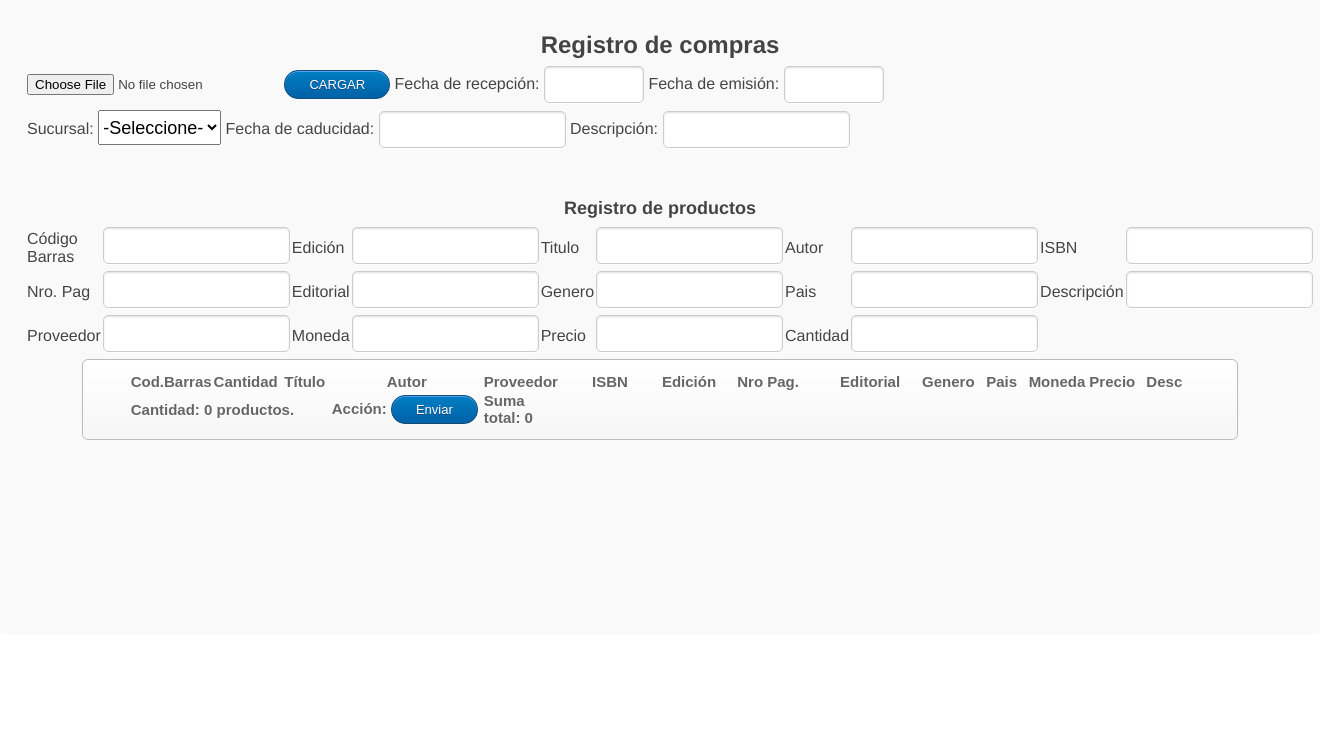
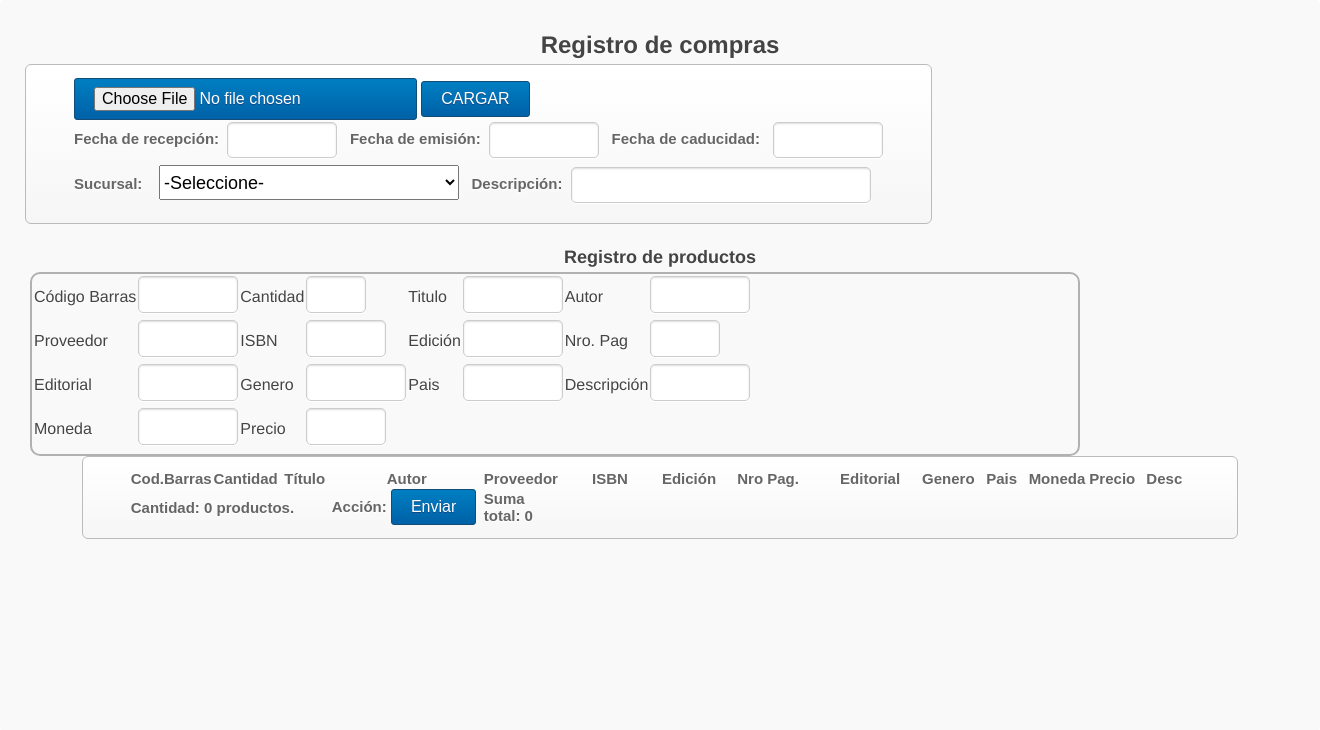
Before and after one commit to jcastillop/librerias, a PHP site: page /vista/ventana_compras/registro/index.php in a window 1320 px wide. Shown: the top 730 px of the page. Run offline with PHP 8.4, Linux system fonts and the light colour scheme; data that the repository does not hold is empty; some libraries are stand-ins or nearby versions.

Commit message:
index.php
cambio de estilos

```diff
--- a/vista/ventana_compras/registro/index.php
+++ b/vista/ventana_compras/registro/index.php
@@ -52,22 +52,28 @@ require_once("../../../conexiones/class_cliente.php");
             <h1 align="center">Registro de compras</h1>
             <div class="content">
 
-            <div  class="form">
-            <table>
+            <table class="mi_tabla">
+
+
+
+
+
                  <tr>
                     <td>
-                      <input type="file"  name="file" id="file"/>
-                      <input class="button"  type="button"  id="cargarxls" name="cargarxls" value="CARGAR"/>
-                      Fecha de recepción:
-                      <input name ="fecha_recepcion" type="text" id="fecha_recepcion" class="input username" style="width:100px" />
-                      Fecha de emisión:
-                      <input name ="fecha_emision" type="text" id="fecha_emision" class="input username" style="width:100px" />
+                        <input type="file" class="enviar" name="file" id="file"/>
+                        <input class="enviar" type="button"  id="cargarxls" name="cargarxls" value="CARGAR"/>
                     </td>
                 </tr>
                 <tr>
                     <td>
-                        Sucursal:
-                        <select  name="sucursal" id="sucursal"   class="menu" onchange="from(document.form1.sucursal.value,'midiv','prueba.php')">
+                        Fecha de recepción:&nbsp;&nbsp;<input name ="fecha_recepcion" type="text" id="fecha_recepcion" class="input username" style="width:110px" />
+                        &nbsp;&nbsp;Fecha de emisión:&nbsp;&nbsp;<input name ="fecha_emision" type="text" id="fecha_emision" class="input username" style="width:110px" />
+						&nbsp;&nbsp;Fecha de caducidad:&nbsp;&nbsp; <input name ="fecha_caducidad" type="text" id="fecha_caducidad" class="input username" style="width:110px" />
+                    </td>
+                </tr>
+                <tr>
+                    <td>Sucursal:   &nbsp;&nbsp;
+                        <select  name="sucursal" id="sucursal"  style="width:300px" class="menu" >
                             <option value="">-Seleccione-</option>
                             <?php
                                  $tra=new sucursal();
@@ -80,82 +86,86 @@ require_once("../../../conexiones/class_cliente.php");
                                  }
                             ?>
                         </select>
-                        Fecha de caducidad:
-                        <input name ="fecha_caducidad" type="text" id="fecha_caducidad" class="input username"  />
-                        Descripción:
-                        <input name ="descripcion" type="text" id="descripcion" class="input username"  />
+                         &nbsp;&nbsp;Descripción:&nbsp;&nbsp;<input name ="descripcion" type="text" id="descripcion" class="input username" style="width:300px" />
                     </td>
                 </tr>
                 <tr>
-                    <td>&nbsp;</td>
+
                 </tr>
+
             </table>
             </div>
 
              <br />
              <h2 align="center">Registro de productos</h2>
-            <div id="frm_usu">
-                <table border="0" class="table_css" align="center">
+            <div id="frm_usu" style="width: 1050px; margin-left: 5px; border-radius: 10px;border: 2px solid #B1B1B1;">
+                <table border="0" align="center">
 
                     <tbody>
            <tr>
-             <td colspan="10">
-            </td>
-             </tr>
-           <tr>
                             <td>Código Barras</td>
-                            <td><input name="cod_bar_tit" type="text" id="cod_bar_tit" onkeypress="return tabular(event,this)"/></td>
+                            <td><input name="cod_bar_tit" class="input username" style="width:100px" type="text" id="cod_bar_tit" onkeypress="return tabular(event,this)"/></td>
 
-                            <td>Edición</td>
-                            <td><input name="edic_tit" type="text" id="edic_tit" onkeypress="return tabular(event,this)"/></td>
+                            <td>Cantidad</td>
+                            <td><input name="cant_tit" class="input username"style="width:60px" type="text" id="cant_tit" class="required" onkeypress="return tabular(event,this)"/></td>
 
                             <td>Titulo</td>
-                            <td><input name="tit_tit"   type="text" id="tit_tit" onkeypress="return tabular(event,this)"/></td>
+                            <td><input name="tit_tit" class="input username" style="width:100px" type="text" id="tit_tit" class="required" onkeypress="return tabular(event,this)"/></td>
 
                             <td>Autor</td>
-                            <td><input name="aut_tit" type="text" id="aut_tit" onkeypress="return tabular(event,this)"/></td>
+                            <td><input name="aut_tit" class="input username" style="width:100px" type="text" id="aut_tit" onkeypress="return tabular(event,this)"/></td>
 
-                            <td>ISBN</td>
-                            <td><input name="isbn_tit" type="text" id="isbn_tit" onkeypress="return tabular(event,this)"/></td>
-                        </tr>
-                        <tr>
-                            <td>Nro. Pag</td>
-                            <td><input name="nro_tit" type="text" id="nro_tit" onkeypress="return tabular(event,this)"/></td>
 
-                            <td>Editorial</td>
-                            <td><input name="edi_tit" type="text" id="edi_tit" onkeypress="return tabular(event,this)"/></td>
-
-                            <td>Genero</td>
-                            <td><input name="gen_tit" type="text" id="gen_tit" onkeypress="return tabular(event,this)"/></td>
-
-                            <td>Pais</td>
-                            <td><input name="pai_tit" type="text" id="pai_tit" onkeypress="return tabular(event,this)"/></td>
-
-                            <td>Descripción</td>
-                            <td><input name="desc_tit" type="text" id="desc_tit" onkeypress="return tabular(event,this)"/></td>
 
                              </tr>
 						<tr>
 						<td>Proveedor</td>
-                          <td><input name="prov_tit" type="text" id="prov_tit" onkeypress="return tabular(event,this)"/></td>
+                            <td><input name="prov_tit" class="input username" style="width:100px" type="text" id="prov_tit" onkeypress="return tabular(event,this)"/></td>
+
+						<td>ISBN</td>
+                            <td><input name="isbn_tit" class="input username" style="width:80px" type="text" id="isbn_tit" onkeypress="return tabular(event,this)"/></td>
+
+                            <td>Edición</td>
+                            <td><input name="edic_tit" class="input username" style="width:100px" type="text" id="edic_tit" onkeypress="return tabular(event,this)"/></td>
+                        <td>Nro. Pag</td>
+                            <td><input name="nro_tit" class="input username" style="width:70px" type="text" id="nro_tit" onkeypress="return tabular(event,this)"/></td>
+
+
+						 </tr>
+                        <tr>
+                            <td>Editorial</td>
+                            <td><input name="edi_tit" class="input username" style="width:100px" type="text" id="edi_tit" onkeypress="return tabular(event,this)"/></td>
+
+                            <td>Genero</td>
+                            <td><input name="gen_tit" class="input username" style="width:100px" type="text" id="gen_tit" onkeypress="return tabular(event,this)"/></td>
+
+                            <td>Pais</td>
+                            <td><input name="pai_tit" class="input username" style="width:100px" type="text" id="pai_tit" onkeypress="return tabular(event,this)"/></td>
+
+
+                            <td>Descripción</td>
+                            <td><input name="desc_tit" class="input username" style="width:100px" type="text" id="desc_tit" onkeypress="return tabular(event,this)"/></td>
+
+                        </tr>
+						<tr>
 						<td>Moneda</td>
-                          <td><input name="mon_tit" type="text" id="mon_tit" onkeypress="return tabular(event,this)"/></td>
+                            <td><input name="mon_tit" class="input username" style="width:100px" type="text" id="mon_tit" onkeypress="return tabular(event,this)"/></td>
+
                             <td>Precio</td>
-                          <td><input name="pre_tit" type="text" id="pre_tit" onkeypress="return tabular(event,this)"/></td>
-                          <td>Cantidad</td>
-                          <td><input name="cant_tit"  type="text" id="cant_tit" onkeypress="return tabular(event,this)"/></td>
-                          <td>&nbsp;</td>
-                          <td>&nbsp;</td>
+                            <td><input name="pre_tit" class="input username" style="width:80px" type="text" id="pre_tit" onkeypress="return tabular(event,this)"/></td>
+
                        </tr>
-
                     </tbody>
                     <tfoot>
+                        <tr>
+
+                        </tr>
                     </tfoot>
                 </table>
             </div>
 
 			<div align="center" style="height:250px;overflow:scroll;">
-            <table id="grilla" class="lista"  align="center">
+            <table id="grilla" class="lista" border="0" align="center">
               <thead>
                     <tr>
                         <th style="width:50px;">Cod.Barras</th>
@@ -182,7 +192,7 @@ require_once("../../../conexiones/class_cliente.php");
                 <tfoot>
                 	<tr>
                         <td colspan="3"><strong>Cantidad:</strong> <span id="span_cantidad">0</span> productos.</td>
-                        <td><strong>Acción:</strong> <input id="submit" name="Submit" class="button" value="Enviar" type="submit"></td>
+                        <td><strong>Acción:</strong> <input id="submit" name="Submit" class="enviar" value="Enviar" type="submit"></td>
                         <td><strong>Suma total:</strong> <span id="suma_total">0</span></td>
                     </tr>
                 </tfoot>
```
Lines whose indentation alone changed are shown as unchanged.
